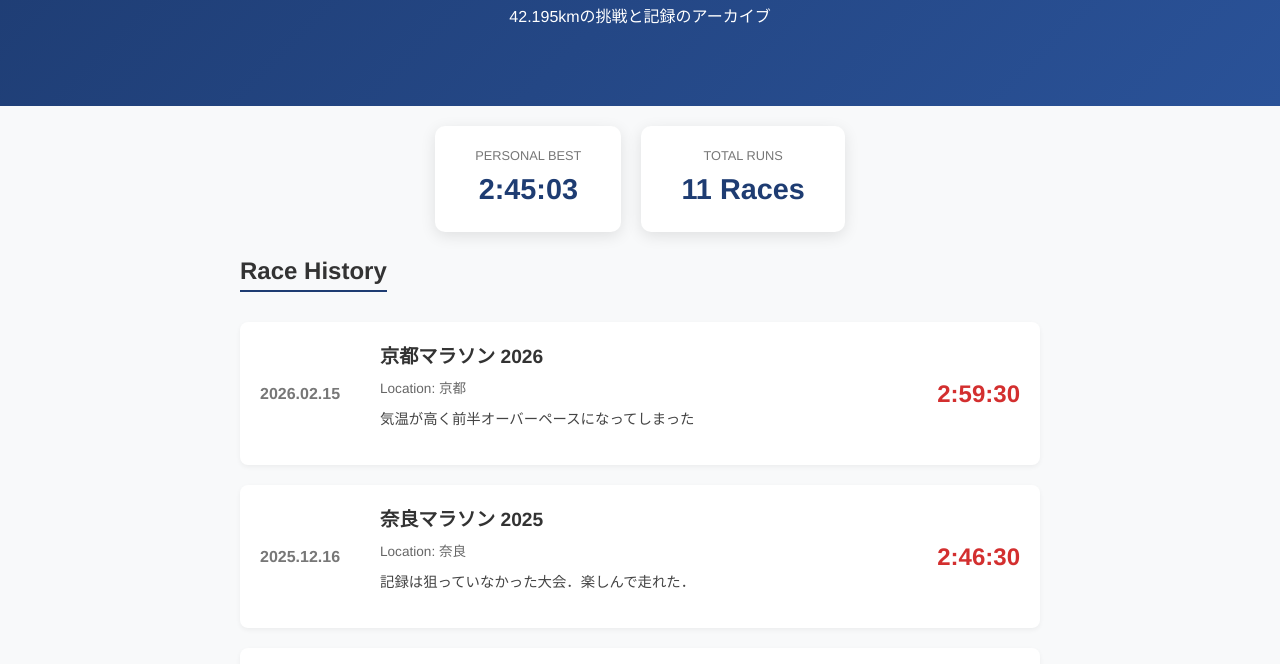
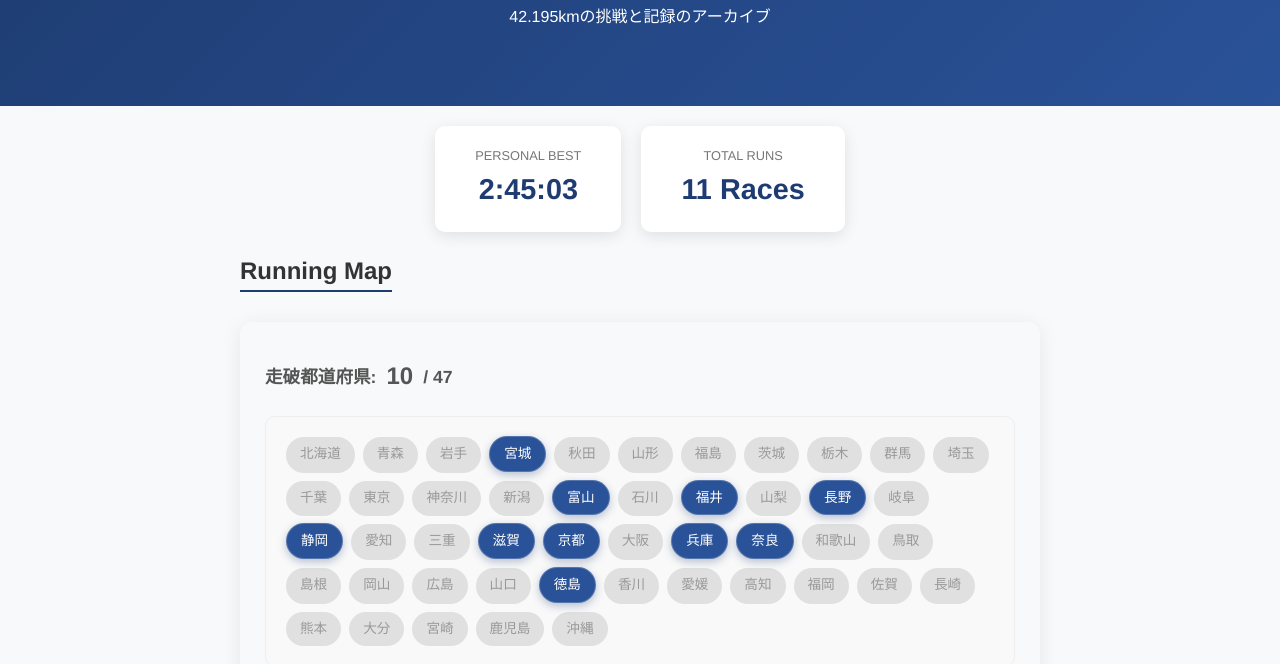
Before and after one commit to 2003kouu-debug/website, a plain HTML site: page index.html in a window 1280 px wide. Shown: the part 136-800 px from the top of the page. Drawn offline with Linux system fonts and the light colour scheme.

Commit message:
走った県を見れるようにした

```diff
--- a/index.html
+++ b/index.html
@@ -27,6 +27,14 @@
             </div>
         </section>
 
+        <section>
+            <h2>Running Map</h2>
+            <div class="map-list">
+                <div class="map-status">走破都道府県: <span id="prefCount">0</span> / 47</div>
+                <div id="japan-map" class="japan-map"></div>
+            </div>
+        </section>
+
         <section class="record-list">
             <h2>Race History</h2>
             <div id="race-list-container"></div>
--- a/script.js
+++ b/script.js
@@ -67,7 +67,7 @@ const allRaceData = [
         id: "kobe2024",
         name: "神戸マラソン 2024",
         date: "2024.11.17",
-        location: "神戸",
+        location: "兵庫",
         time: "3:39:10",
         shoesName: "zoomfly 5",
         shoesImg: "images/zoomfly5.jpg",
@@ -189,3 +189,50 @@ document.addEventListener('DOMContentLoaded', function() {
         if (totalRunsDisplay) totalRunsDisplay.textContent = `${times.length} Races`;
     }
 });
+
+// C. 走破都道府県の表示とマップ生成
+
+document.addEventListener('DOMContentLoaded', function() {
+
+    // 1. データの準備：allRaceDataから走った県を重複なく取り出す
+    // 例: ["京都", "奈良", "滋賀", "京都"] -> ["京都", "奈良", "滋賀"]
+    const visitedPrefs = [...new Set(allRaceData.map(race => race.location))];
+
+    // 2. 数値の表示更新
+    const prefCountEl = document.getElementById('prefCount');
+    if (prefCountEl) {
+        prefCountEl.textContent = visitedPrefs.length;
+    }
+
+    // 3. 都道府県バッジの生成
+    const mapContainer = document.getElementById('japan-map');
+    if (mapContainer) {
+        // 表示したい都道府県のリスト（必要に応じて47都道府県分まで増やしてください）
+        const allPrefs = [
+            "北海道", "青森", "岩手", "宮城", "秋田", "山形", "福島",
+            "茨城", "栃木", "群馬", "埼玉", "千葉", "東京", "神奈川",
+            "新潟", "富山", "石川", "福井", "山梨", "長野", "岐阜", "静岡", "愛知",
+            "三重", "滋賀", "京都", "大阪", "兵庫", "奈良", "和歌山",
+            "鳥取", "島根", "岡山", "広島", "山口",
+            "徳島", "香川", "愛媛", "高知",
+            "福岡", "佐賀", "長崎", "熊本", "大分", "宮崎", "鹿児島", "沖縄"
+        ];
+
+        // 各都道府県のバッジを作成して追加していく
+        allPrefs.forEach(pref => {
+            const badge = document.createElement('div');
+            badge.textContent = pref;
+
+            // もしその県が「走破済みリスト」に入っていたらクラスを追加
+            if (visitedPrefs.includes(pref)) {
+                badge.className = 'pref-badge visited';
+            } else {
+                badge.className = 'pref-badge';
+            }
+
+            mapContainer.appendChild(badge);
+        });
+    }
+
+    // ※ここに「サマリー計算」「ギャラリー生成」「履歴リスト生成」のコードが続きます
+});
--- a/style.css
+++ b/style.css
@@ -63,6 +63,83 @@ h2 {
     border-bottom: 2px solid #1e3c72;
     display: inline-block;
     margin-bottom: 30px;
+}
+
+/* --- ランニングマップセクション --- */
+.map-list {
+    background: var(--card-bg);
+    border-radius: 12px;
+    padding: 25px;
+    margin-bottom: 30px;
+    box-shadow: 0 4px 20px rgba(0,0,0,0.08);
+}
+
+/* 「走破都道府県: 5 / 47」の部分 */
+.map-status {
+    margin: 10px 0 20px;
+    font-size: 1.1rem;
+    font-weight: bold;
+    color: #555;
+    display: flex;
+    align-items: center;
+    gap: 10px;
+}
+
+#prefCount {
+    font-size: 1.5rem;
+    color: var(--primary-color);
+    border-bottom: 2px solid var(--primary-color);
+}
+
+/* バッジを並べるコンテナ */
+.japan-map {
+    display: flex;
+    flex-wrap: wrap;
+    gap: 8px; /* バッジ同士の隙間 */
+    background: #f9f9f9;
+    padding: 20px;
+    border-radius: 10px;
+    border: 1px solid #eee;
+}
+
+/* 各都道府県バッジの基本（未踏の県） */
+.pref-badge {
+    padding: 6px 14px;
+    border-radius: 20px;
+    background: #e0e0e0; /* グレー（未踏） */
+    color: #999;
+    font-size: 0.85rem;
+    font-weight: 500;
+    transition: all 0.3s ease;
+    cursor: default;
+    user-select: none;
+}
+
+/* 走破済みの県（visitedクラスがついた時） */
+.pref-badge.visited {
+    background: #2a5298;
+    color: white;
+    box-shadow: 0 3px 8px rgba(30, 60, 114, 0.3);
+    transform: translateY(-1px);
+    border: 1px solid rgba(255, 255, 255, 0.2);
+}
+
+/* 走破済みの県にマウスを乗せた時の演出 */
+.pref-badge.visited:hover {
+    transform: translateY(-3px);
+    box-shadow: 0 5px 12px rgba(30, 60, 114, 0.4);
+}
+
+/* スマホ表示の調整 */
+@media (max-width: 600px) {
+    .japan-map {
+        padding: 15px 10px;
+        gap: 6px;
+    }
+    .pref-badge {
+        padding: 4px 10px;
+        font-size: 0.75rem;
+    }
 }
 
 /* 各大会の記録 */
```
